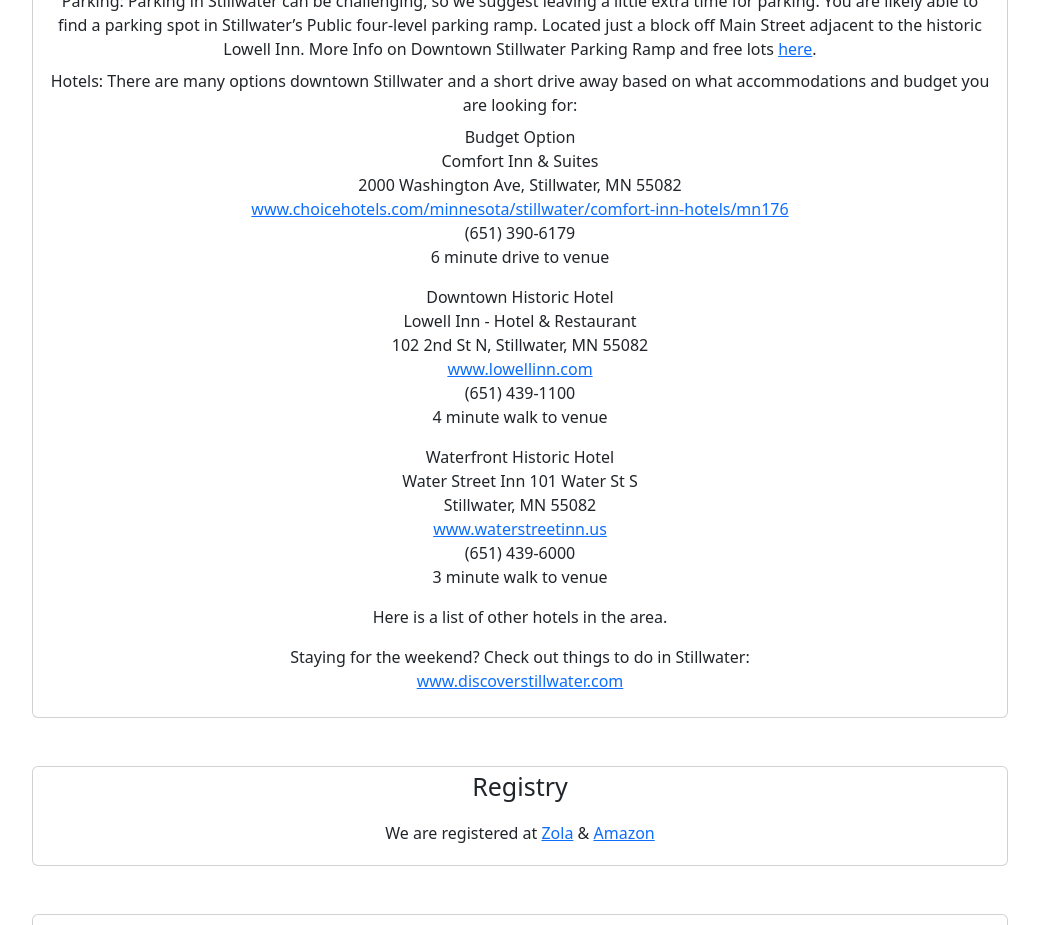
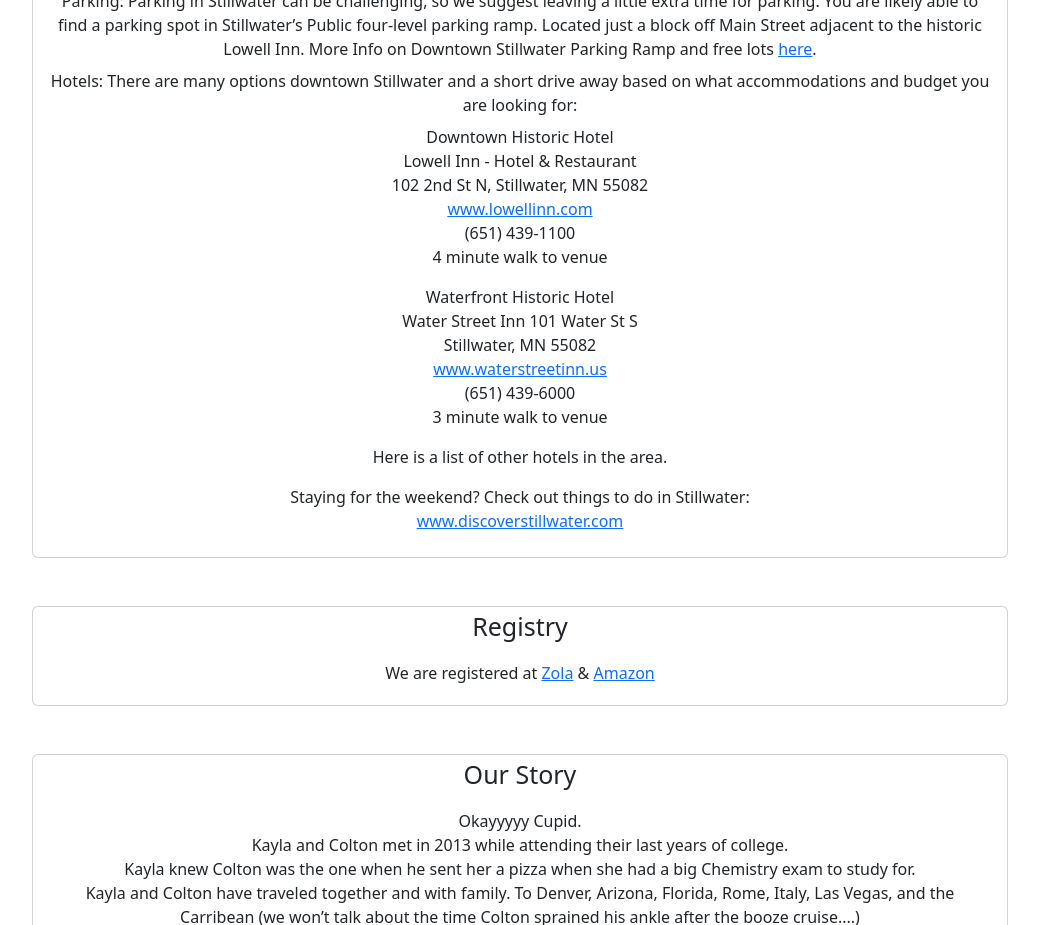
Before and after one commit to kaykuhl/kayla-and-colton-wedding, a React (Create React App) app: page / in a window 1280 px wide. Shown: the part 1080-2005 px from the top of the page, without its empty margins (120-1159 px from the left). Built offline with nearby package versions, Linux system fonts and the light colour scheme; a web font is replaced by a local one.

Commit message:
update hotel info

```diff
--- a/src/pages/Home.jsx
+++ b/src/pages/Home.jsx
@@ -78,20 +78,6 @@
             <span style={{ fontWeight: 500 }}>Hotels: </span>
             There are many options downtown Stillwater and a short drive away
             based on what accommodations and budget you are looking for:
-          </div>
-          <div className="mb-3">
-            <span style={{ fontWeight: 500 }}>Budget Option</span>
-            <br />
-            Comfort Inn & Suites
-            <br />
-            2000 Washington Ave, Stillwater, MN 55082
-            <br />
-            <a href="https://www.choicehotels.com/minnesota/stillwater/comfort-inn-hotels/mn176">
-              www.choicehotels.com/minnesota/stillwater/comfort-inn-hotels/mn176
-            </a>
-            <br />
-            (651) 390-6179
-            <br />6 minute drive to venue
           </div>
           <div className="mb-3">
             <span style={{ fontWeight: 500 }}>Downtown Historic Hotel</span>
```
